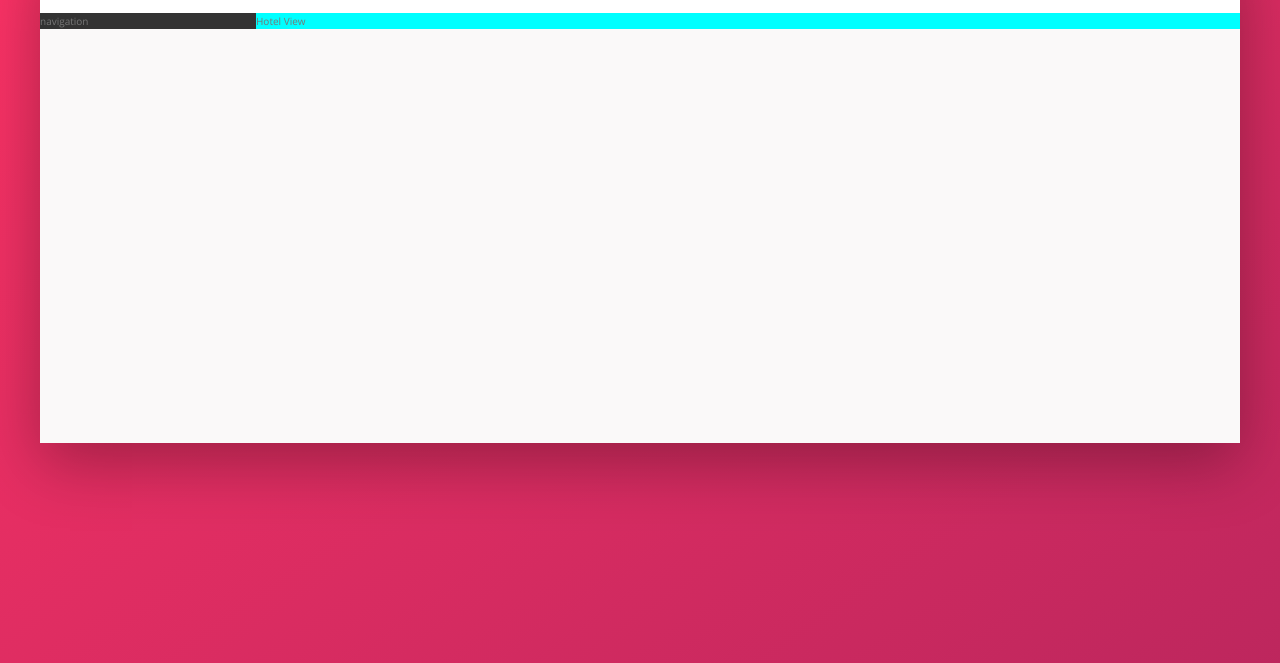
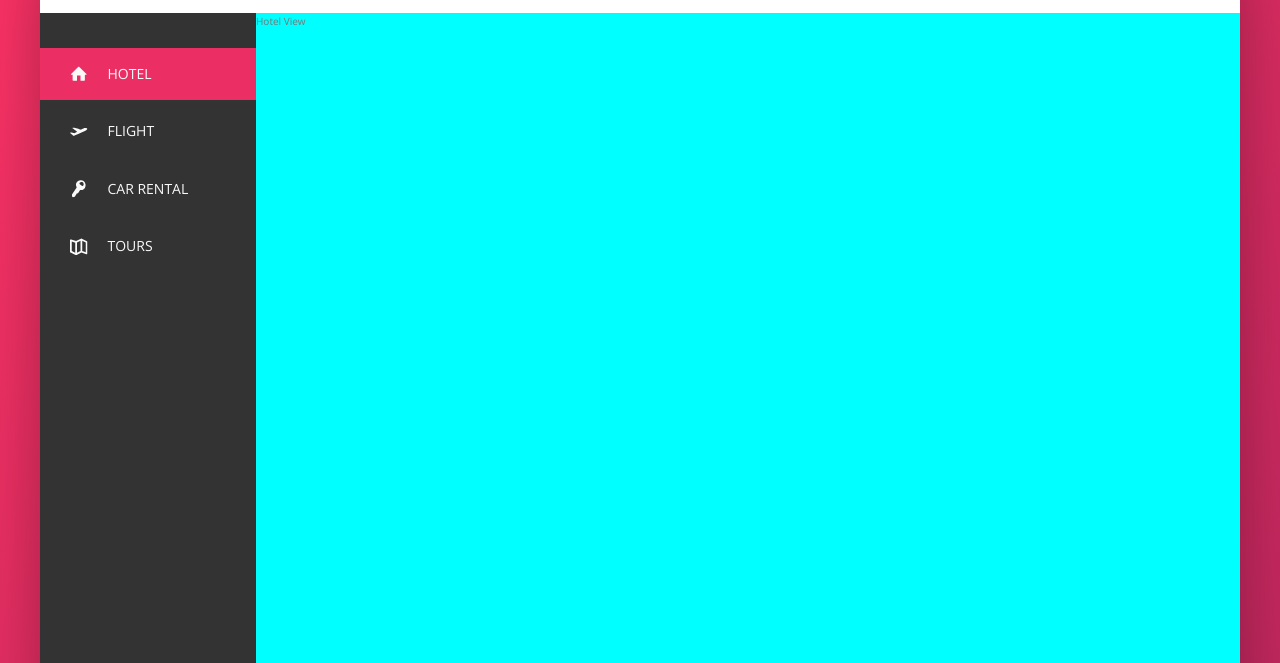
Before and after one commit to ELMEKDADMOUSSA/trillowebsite, a website: page index.html in a window 1280 px wide. Shown: the part 137-800 px from the top of the page. Drawn offline with nearby package versions, Linux system fonts and the light colour scheme.

Commit message:
Navigation Built

```diff
--- a/index.html
+++ b/index.html
@@ -48,7 +48,47 @@
 
             <div class="content">
                 <nav class="sidebar">
-                    navigation
+                    <ul class="side-nav">
+                        <li class="side-nav__item side-nav__item--active">
+                            <a href="#" class="side-nav__link">
+                                <svg class="side-nav__icon">
+                                    <use xlink:href="img/sprite.svg#icon-home"></use>
+                                </svg>
+                                <span>Hotel</span>
+                            </a>
+                        </li>
+
+                        <li class="side-nav__item">
+                            <a href="#" class="side-nav__link">
+                                <svg class="side-nav__icon">
+                                    <use xlink:href="img/sprite.svg#icon-aircraft-take-off"></use>
+                                </svg>
+                                <span>Flight</span>
+                            </a>
+                        </li>
+
+                        <li class="side-nav__item">
+                            <a href="#" class="side-nav__link">
+                                <svg class="side-nav__icon">
+                                    <use xlink:href="img/sprite.svg#icon-key"></use>
+                                </svg>
+                                <span>Car Rental</span>
+                            </a>
+                        </li>
+
+                        <li class="side-nav__item">
+                            <a href="#" class="side-nav__link">
+                                <svg class="side-nav__icon">
+                                    <use xlink:href="img/sprite.svg#icon-map"></use>
+                                </svg>
+                                <span>Tours</span>
+                            </a>
+                        </li>
+                    </ul>
+
+                    <div class="legal">
+                        &copy; 2021 By Trillo. All Rights Are Reserved.
+                    </div>
                 </nav>
 
                 <main class="hotel-view">
--- a/sass/_components.scss
+++ b/sass/_components.scss
@@ -118,3 +118,73 @@
     margin-right: 1rem;
   }
 }
+
+//////////////////////////
+///SIDE NAVIGATION
+
+.side-nav {
+  font-size: 1.4rem;
+  list-style: none;
+  margin-top: 3.5rem;
+
+  &__item {
+    position: relative;
+
+    &:not(:last-child) {
+      margin-bottom: 0.5rem;
+    }
+  }
+
+  &__item::before {
+    content: "";
+    position: absolute;
+    top: 0;
+    left: 0;
+    height: 100%;
+    width: 3px;
+    background-color: var(--color-primary);
+    transform: scaleY(0);
+    transition: transform 0.2s, width 0.4s cubic-bezier(1, 0, 0, 1) 0.2s,
+      background-color 0.1s;
+  }
+
+  &__item:hover::before,
+  &__item--active::before {
+    transform: scaleY(1);
+    width: 100%;
+  }
+
+  &__item:active:before {
+    background-color: var(--color-primary-light);
+  }
+
+  &__link:link,
+  &__link:visited {
+    color: var(--color-grey-light-1);
+    text-decoration: none;
+    text-transform: uppercase;
+    display: block;
+    padding: 1.5rem 3rem;
+    position: relative;
+    z-index: 10;
+
+    display: flex;
+    align-items: center;
+  }
+
+  &__icon {
+    height: 1.75rem;
+    width: 1.75rem;
+    margin-right: 2rem;
+    fill: currentColor;
+  }
+}
+
+//////////////////////////
+///LEGAL TEXT
+.legal {
+  font-size: 1.2rem;
+  color: var(--color-grey-light-4);
+  text-align: center;
+  padding: 2.5rem;
+}
--- a/sass/_layout.scss
+++ b/sass/_layout.scss
@@ -25,10 +25,17 @@
 .sidebar {
   background-color: var(--color-grey-dark-1);
   flex: 0 0 18%;
+  display: flex;
+  flex-direction: column;
+  justify-content: space-between;
 }
 
 .hotel-view {
   background-color: #fff;
+
+  //testing purposes
   background-color: aqua;
+  height: 80rem;
+
   flex: 1;
 }
```
Also changed, not shown: css/style.css.
